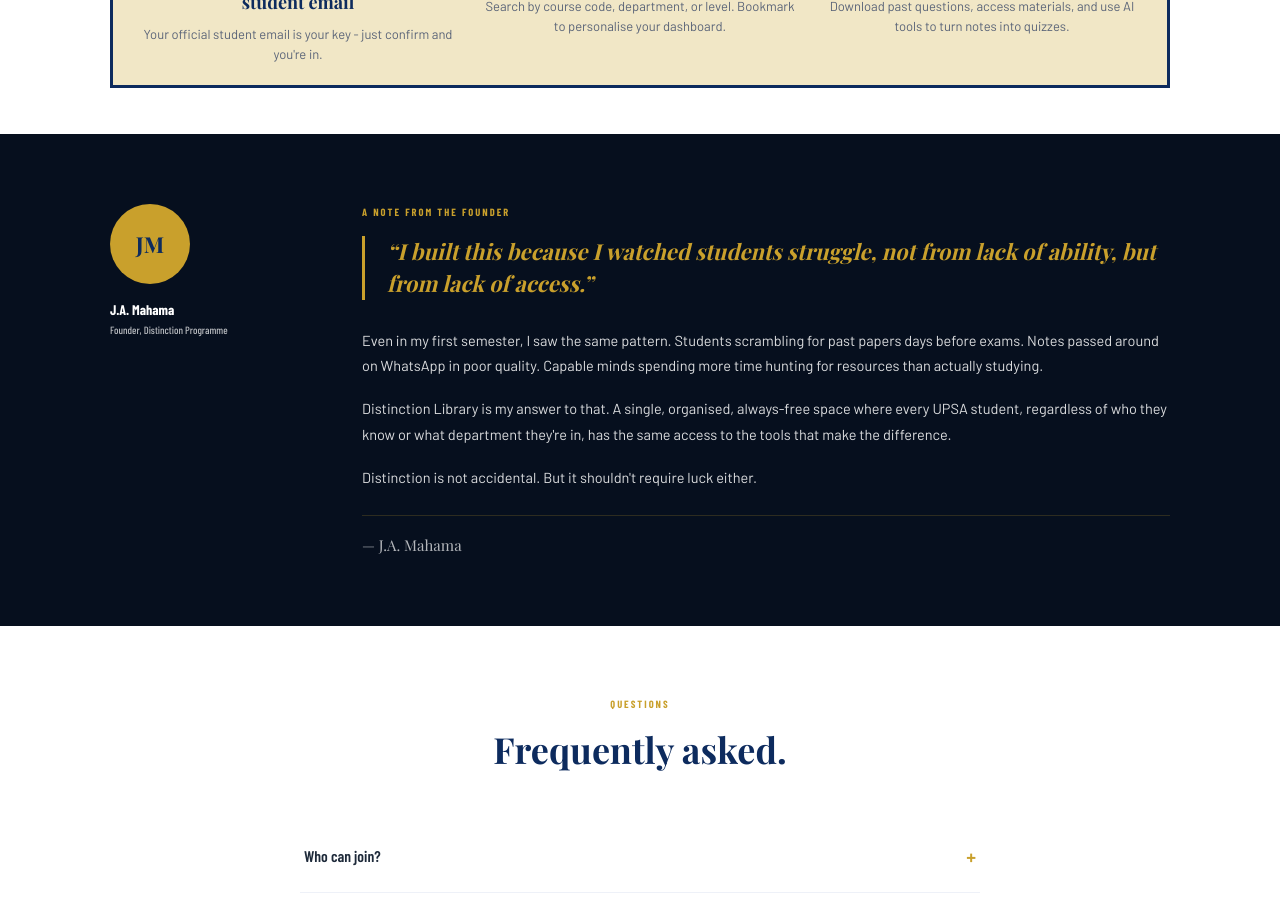
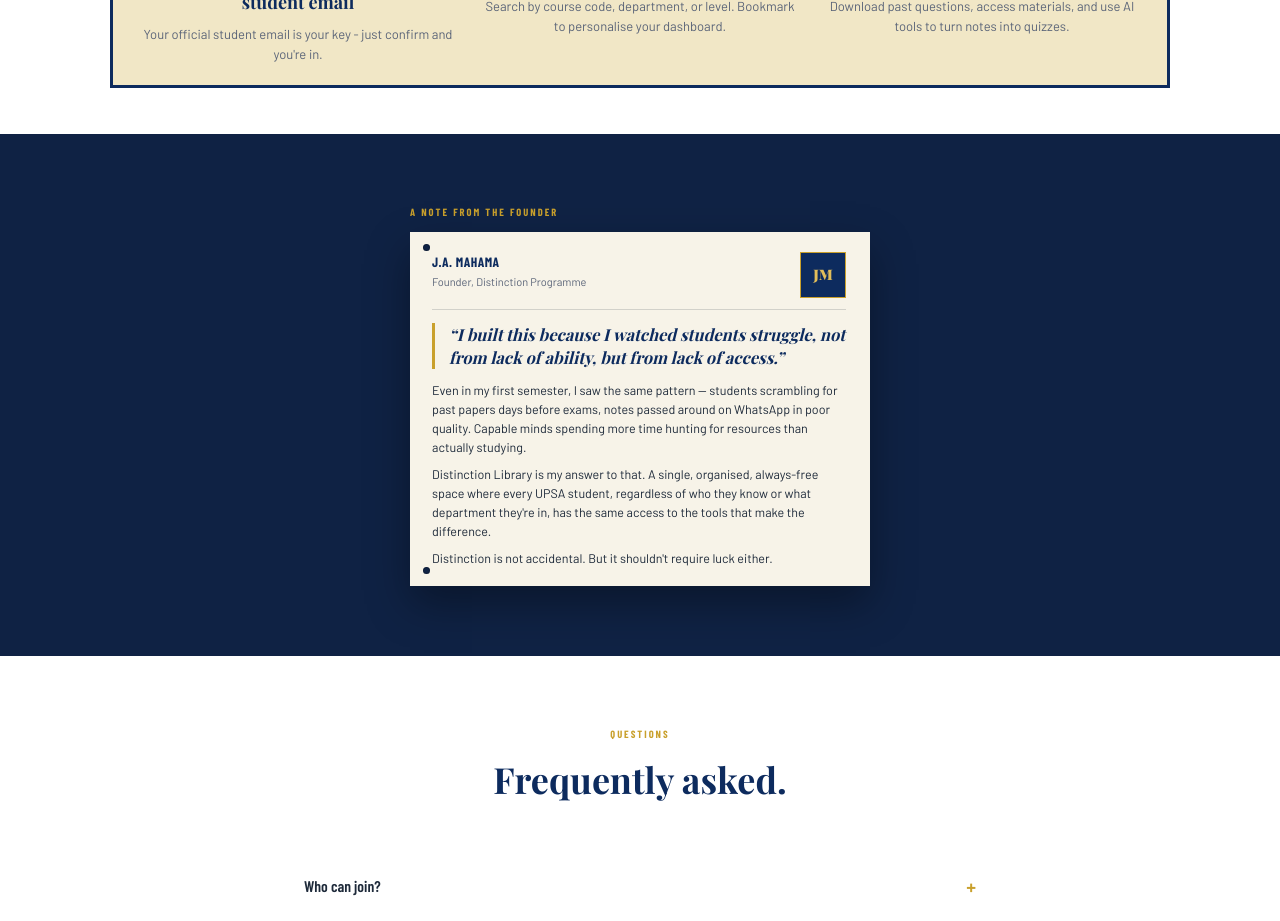
Before and after one commit to johnadamsmahama/distinction-library, a Next.js app: page / in a window 1280 px wide. Shown: the part 2060-2981 px from the top of the page. Built offline with nearby package versions, Linux system fonts and the light colour scheme; no server answers; the database is empty; a web font is replaced by a local one.

Commit message:
Refactor FoundersNote component layout and styles

```diff
--- a/components/FoundersNote.tsx
+++ b/components/FoundersNote.tsx
@@ -2,31 +2,40 @@ import Reveal from './Reveal';
 
 export default function FoundersNote() {
   return (
-    <section id="founders-note" className="py-[70px] px-7 bg-navy-deep">
-      <div className="max-w-content mx-auto">
+    <section id="founders-note" className="py-[70px] px-7 bg-navy-mid">
+      <div className="max-w-[460px] mx-auto">
         <Reveal>
-          <div className="grid grid-cols-1 md:grid-cols-[200px_1fr] gap-[52px]">
-            <div className="md:sticky md:top-[100px] self-start">
-              <div className="w-20 h-20 rounded-full bg-gold flex items-center justify-center mb-4 font-display font-bold text-[22px] text-navy">
-                JM
+          <div className="eyebrow mb-3">A Note From The Founder</div>
+
+          <div className="relative bg-[#F7F3E8] pl-[22px] pr-6 pt-5 pb-[18px] shadow-[0_18px_40px_rgba(0,0,0,0.35)]">
+            <span className="absolute left-[13px] top-3 w-[7px] h-[7px] rounded-full bg-navy-mid shadow-[inset_0_0_0_1px_rgba(0,0,0,0.2)]" />
+            <span className="absolute left-[13px] bottom-3 w-[7px] h-[7px] rounded-full bg-navy-mid shadow-[inset_0_0_0_1px_rgba(0,0,0,0.2)]" />
+
+            <div className="flex items-start justify-between gap-3.5 border-b border-navy-deep/15 pb-[11px] mb-[13px]">
+              <div>
+                <div className="font-condensed font-extrabold text-[13.5px] tracking-[0.5px] text-navy">
+                  J.A. MAHAMA
                 </div>
-              <div className="font-condensed font-bold text-sm text-white">J.A. Mahama</div>
-              <div className="font-condensed font-medium text-[10.5px] text-white/70 mt-0.5">
+                <div className="font-body text-[11px] text-g600 mt-0.5">
                   Founder, Distinction Programme
                 </div>
               </div>
+              <div className="w-[46px] h-[46px] bg-navy border border-gold flex items-center justify-center shrink-0">
+                {/* Swap for founder photograph when available */}
+                <span className="font-display font-black text-[14.5px] text-gold-light">JM</span>
+              </div>
+            </div>
 
-            <div>
-              <div className="eyebrow mb-4">A Note From The Founder</div>
-              <p className="font-display font-bold italic text-[22px] text-gold leading-[1.45] border-l-[3px] border-gold pl-[22px] mb-7">
+            <p className="font-display font-bold italic text-[16.5px] leading-[1.4] text-navy border-l-[3px] border-gold pl-[14px] mb-3">
               &ldquo;I built this because I watched students struggle, not from lack of ability,
               but from lack of access.&rdquo;
             </p>
-              <div className="space-y-[18px] font-body text-[14.5px] leading-[1.75] text-white/85">
+
+            <div className="font-body text-[12.5px] leading-[1.52] text-g800 space-y-2">
               <p>
-                  Even in my first semester, I saw the same pattern. Students scrambling for past
-                  papers days before exams. Notes passed around on WhatsApp in poor quality. Capable
-                  minds spending more time hunting for resources than actually studying.
+                Even in my first semester, I saw the same pattern &mdash; students scrambling for
+                past papers days before exams, notes passed around on WhatsApp in poor quality.
+                Capable minds spending more time hunting for resources than actually studying.
               </p>
               <p>
                 Distinction Library is my answer to that. A single, organised, always-free space
@@ -35,10 +44,6 @@ export default function FoundersNote() {
               </p>
               <p>Distinction is not accidental. But it shouldn&apos;t require luck either.</p>
             </div>
-              <div className="font-display text-[15px] text-white/70 border-t border-gold/20 pt-[18px] mt-6">
-                — J.A. Mahama
-              </div>
-            </div>
           </div>
         </Reveal>
       </div>
```
Lines whose indentation alone changed are shown as unchanged.
